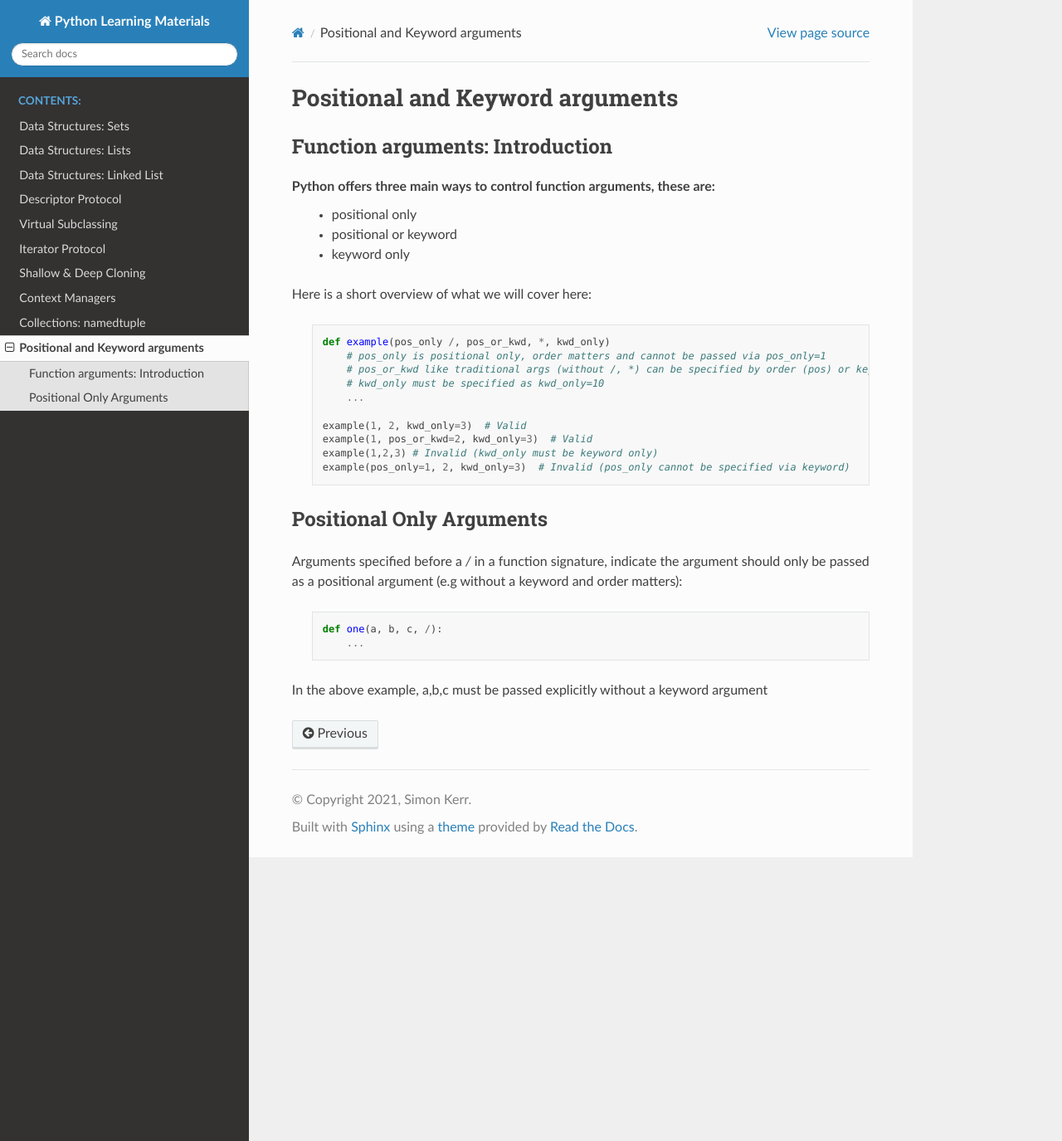
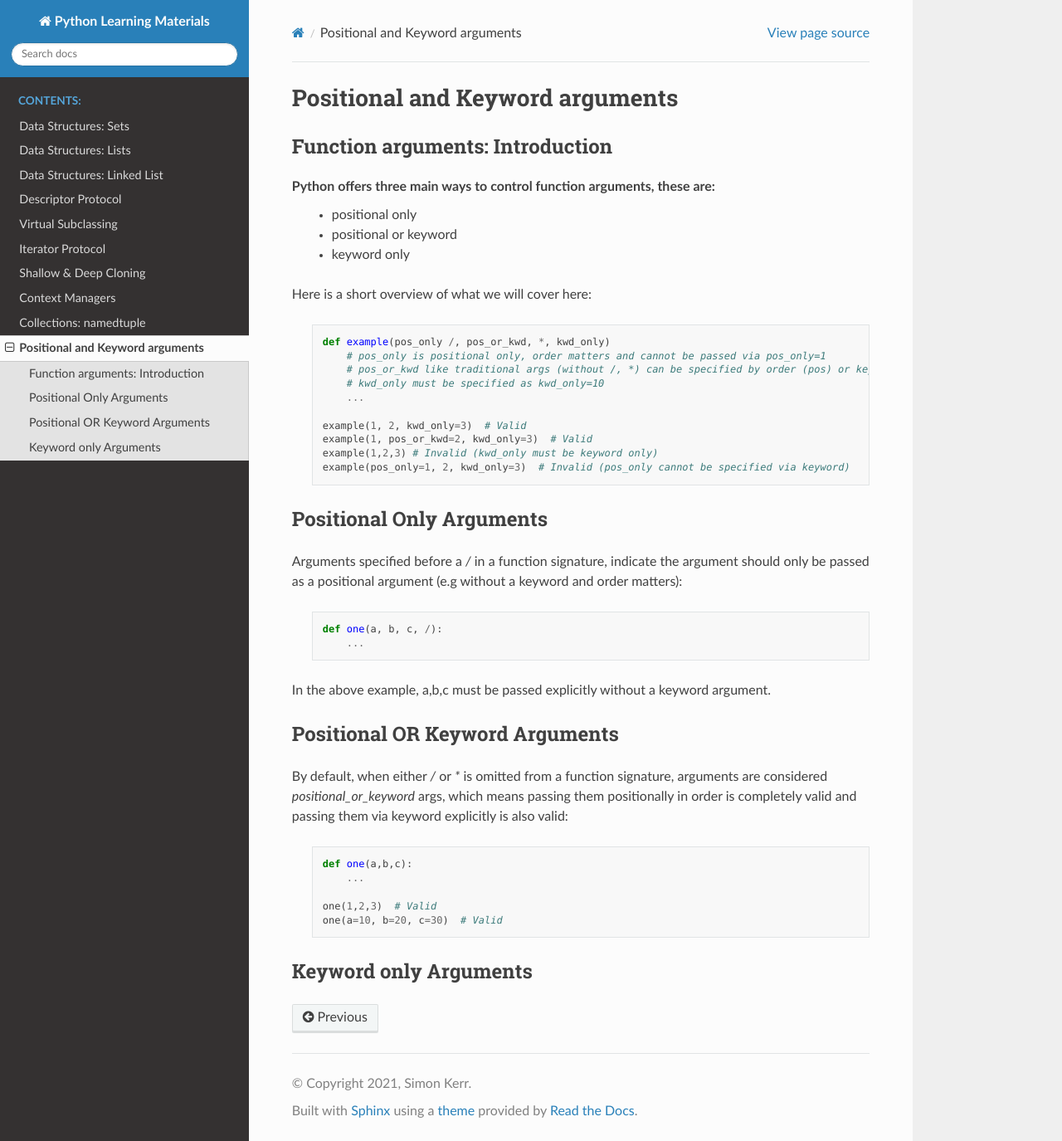
Before and after one commit to symonk/pydocs, a Sphinx documentation site: the page built from docs/source/pos_keyword_args.rst, in a window 1280 px wide and 1375 px high. Shown: the whole window at 83% size. Built offline with Sphinx 7.4.7 and the Read the Docs theme 2.0.0, drawn with Linux system fonts in a browser that asks for light colours.

Commit message:
add positional or keyword args

```diff
--- a/docs/source/pos_keyword_args.rst
+++ b/docs/source/pos_keyword_args.rst
@@ -34,4 +34,21 @@ passed as a positional argument (e.g without a keyword and order matters):
         def one(a, b, c, /):
             ...
 
-In the above example, a,b,c must be passed explicitly without a keyword argument
+In the above example, a,b,c must be passed explicitly without a keyword argument.
+
+Positional OR Keyword Arguments
+--------------------------------
+By default, when either `/` or `*` is omitted from a function signature, arguments are
+considered `positional_or_keyword` args, which means passing them positionally in order
+is completely valid and passing them via keyword explicitly is also valid:
+
+    .. code-block:: python
+
+        def one(a,b,c):
+            ...
+
+        one(1,2,3)  # Valid
+        one(a=10, b=20, c=30)  # Valid
+
+Keyword only Arguments
+-----------------------
```
